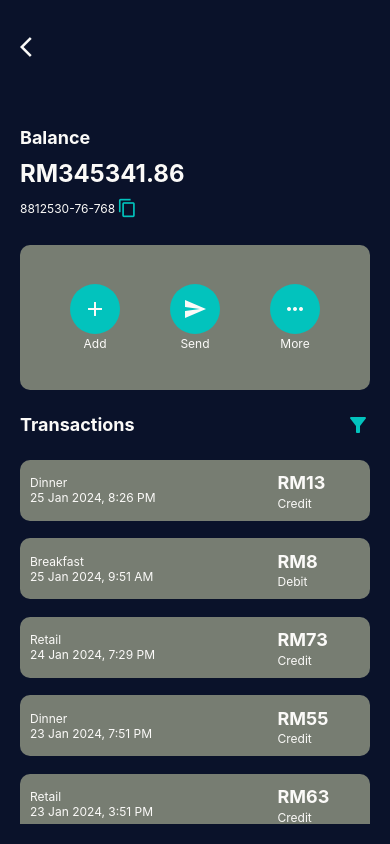
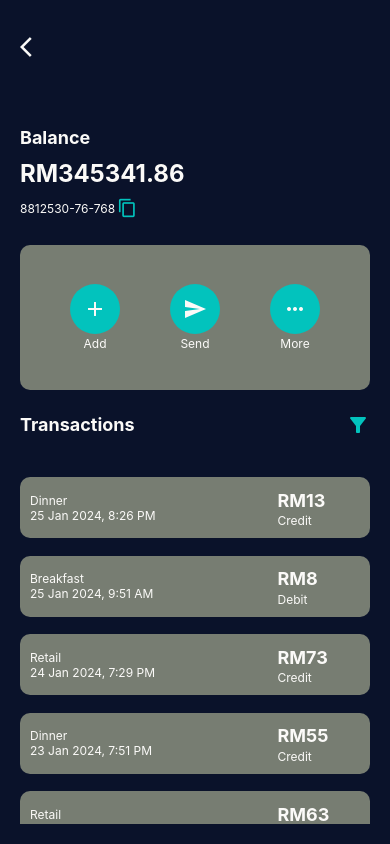
Before and after one commit to SammyCodee/sea-money-fe-test, a React Native app: screen /HistoryScreen in a window 390 px wide. Built offline with nearby package versions, Linux system fonts and the light colour scheme.

Commit message:
feat: develop pull down refresh

```diff
--- a/src/pages/history/History.tsx
+++ b/src/pages/history/History.tsx
@@ -1,6 +1,7 @@
-import React from "react";
+import React, { useState } from "react";
 import {
     FlatList,
+    RefreshControl,
     SafeAreaView,
     StyleSheet,
     Text,
@@ -24,6 +25,15 @@ import MaterialIcons from "react-native-vector-icons/MaterialIcons";
 const History = () => {
     const navigation = useAppNavigation();
 
+    const [isRefreshing, setIsRefreshing] = useState(false);
+
+    const onRefresh = () => {
+        setIsRefreshing(true);
+
+        setTimeout(() => {
+            setIsRefreshing(false);
+        }, 2000);
+    };
     return (
         <View style={styles.container}>
             <View style={styles.wrapper}>
@@ -76,6 +86,14 @@ const History = () => {
                         <FlatList
                             style={styles.flatListContainer}
                             data={transactionList}
+                            refreshControl={
+                                <RefreshControl
+                                    tintColor={color.textColor} //for iOS only
+                                    // colors={[]} for android only
+                                    onRefresh={onRefresh}
+                                    refreshing={isRefreshing}
+                                />
+                            }
                             renderItem={({ item }) => (
                                 <Transaction
                                     amount={item.amount}
```
